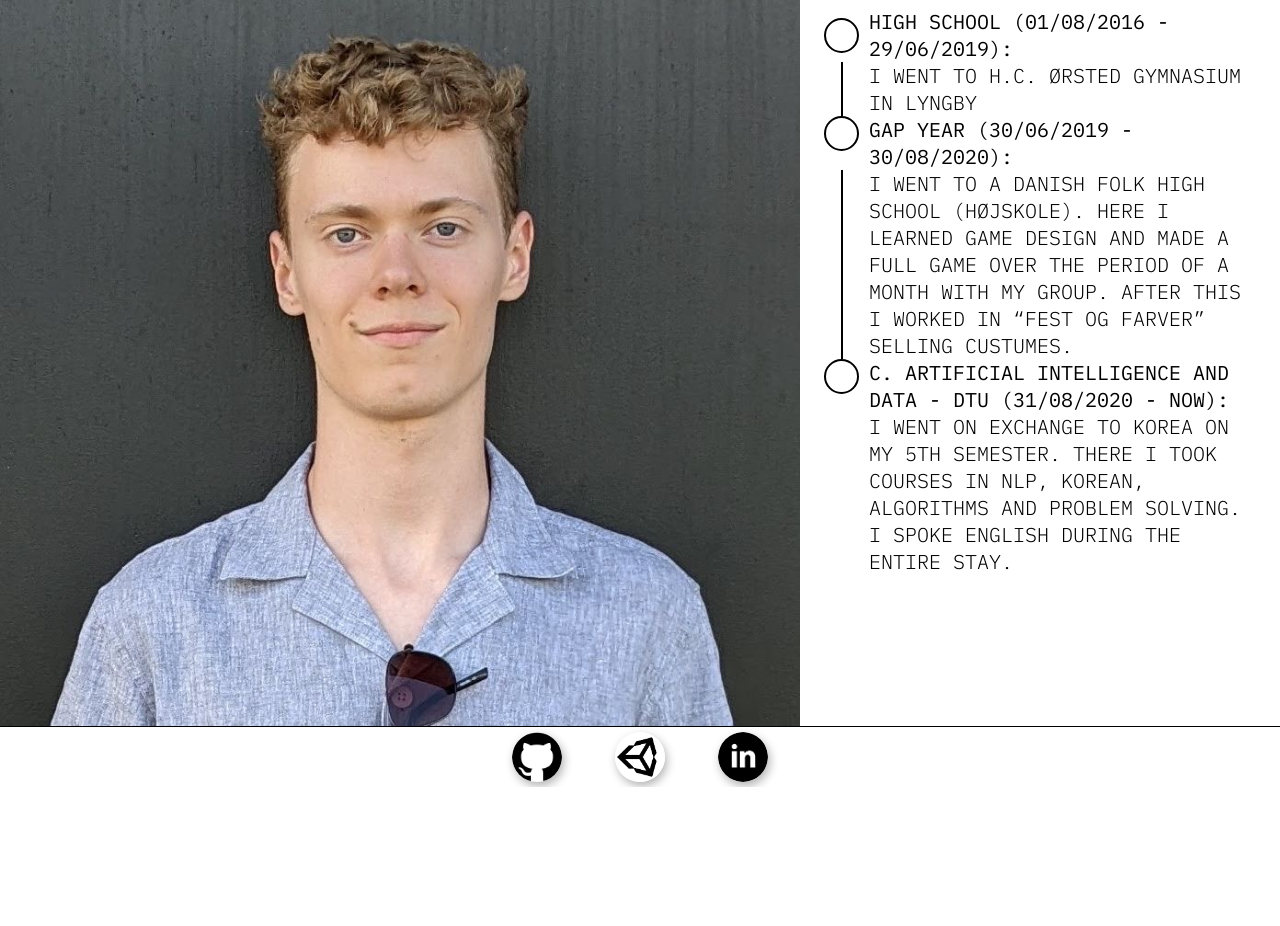
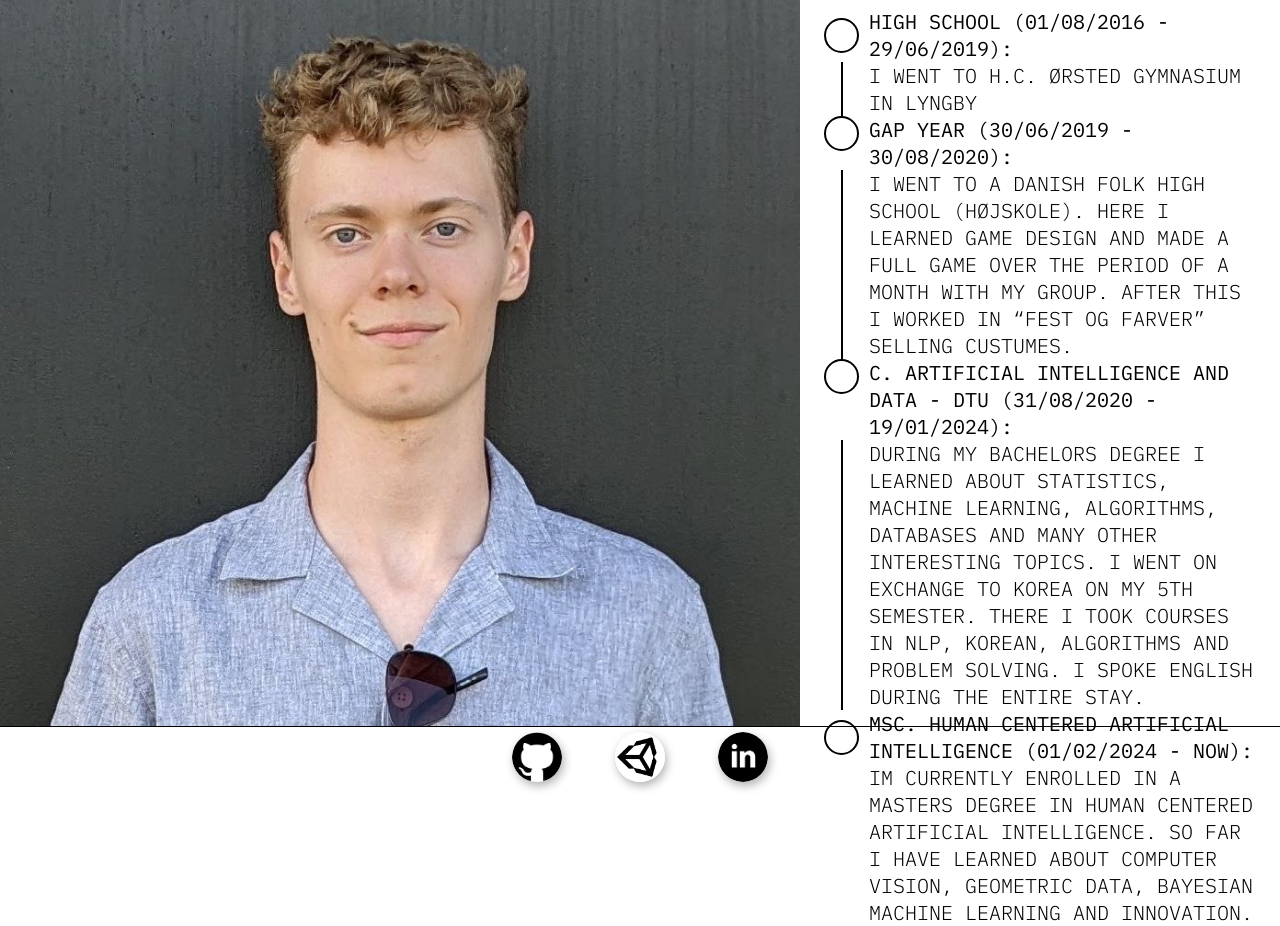
Before and after one commit to magn3144/Personlig-Hjemmeside, a plain HTML site: page home.html in a window 1280 px wide. Shown: the part 974-1900 px from the top of the page. Before the commit the page ends 1761 px from the top, so only its background shows below. Drawn offline with Linux system fonts and the light colour scheme.

Commit message:
Updated homepage text and timeline

```diff
--- a/home.html
+++ b/home.html
@@ -33,7 +33,7 @@
             <div class="vertical-line"></div>
             <div id="right-box">
                 <p id="personal-description">
-                    I'm a 24 year old DTU student on the 8th semester of my bachelor in Artificial Intelligence and Data at DTU. I expect to graduate in 2026.
+                    I'm a 24 year old DTU student on the 2nd semester of my masters in Human-Centered Artificial Intelligence at DTU. I expect to graduate in 2026.
                 </p>
             </div>
         </section>
@@ -50,16 +50,27 @@
                         <div class="timeline-line"></div>
                     </div>
                     <p>I went to H.C. Ørsted gymnasium in Lyngby</p>
+
                     <div class="circle"></div>
                     <p><span class="regular">Gap year (30/06/2019 - 30/08/2020):</span></p>
                     <div>
                         <div class="timeline-line"></div>
                     </div>
                     <p>I went to a danish folk high school (højskole). Here I learned game design and made a full game over the period of a month with my group. After this I worked in “Fest og Farver” selling custumes.</p>
+
                     <div class="circle"></div>
-                    <p><span class="regular">C. ARTIFICIAL INTELLIGENCE AND DATA - DTU (31/08/2020 - now):</span></p>
+                    <p><span class="regular">C. ARTIFICIAL INTELLIGENCE AND DATA - DTU (31/08/2020 - 19/01/2024):</span></p>
+                    <div>
+                        <div class="timeline-line"></div>
+                    </div>
+                    <p>During my bachelors degree I learned about statistics, machine learning, algorithms, databases and many other interesting topics. I went on exchange to korea on my 5th semester. There I took courses in NLP, Korean, Algorithms and Problem Solving. I spoke English during the entire stay.</p>
+
+                    <div>
+                        <div class="circle"></div>
+                    </div>
+                    <p><span class="regular">MSC. HUMAN CENTERED ARTIFICIAL INTELLIGENCE (01/02/2024 - NOW):</span></p>
                     <p></p>
-                    <p>I went on exchange to korea on my 5th semester. There I took courses in NLP, Korean, Algorithms and Problem Solving. I spoke English during the entire stay.</p>
+                    <p>Im currently enrolled in a masters degree in Human Centered Artificial Intelligence. So far I have learned about computer vision, geometric data, bayesian machine learning and innovation.</p>
                 </div>
             </div>
         </section>
--- a/style_home.css
+++ b/style_home.css
@@ -71,7 +71,7 @@
     height: 70%;
     display: grid;
     grid-template-columns: 1fr 99fr;
-    grid-template-rows: 1fr 4fr 1fr 6fr 1fr;
+    grid-template-rows: 1fr 4fr 1fr 6fr 1fr 7fr 1fr 6fr;
     gap: 0px;
     margin: 5%;
     grid-gap: 0px 10px;
```
